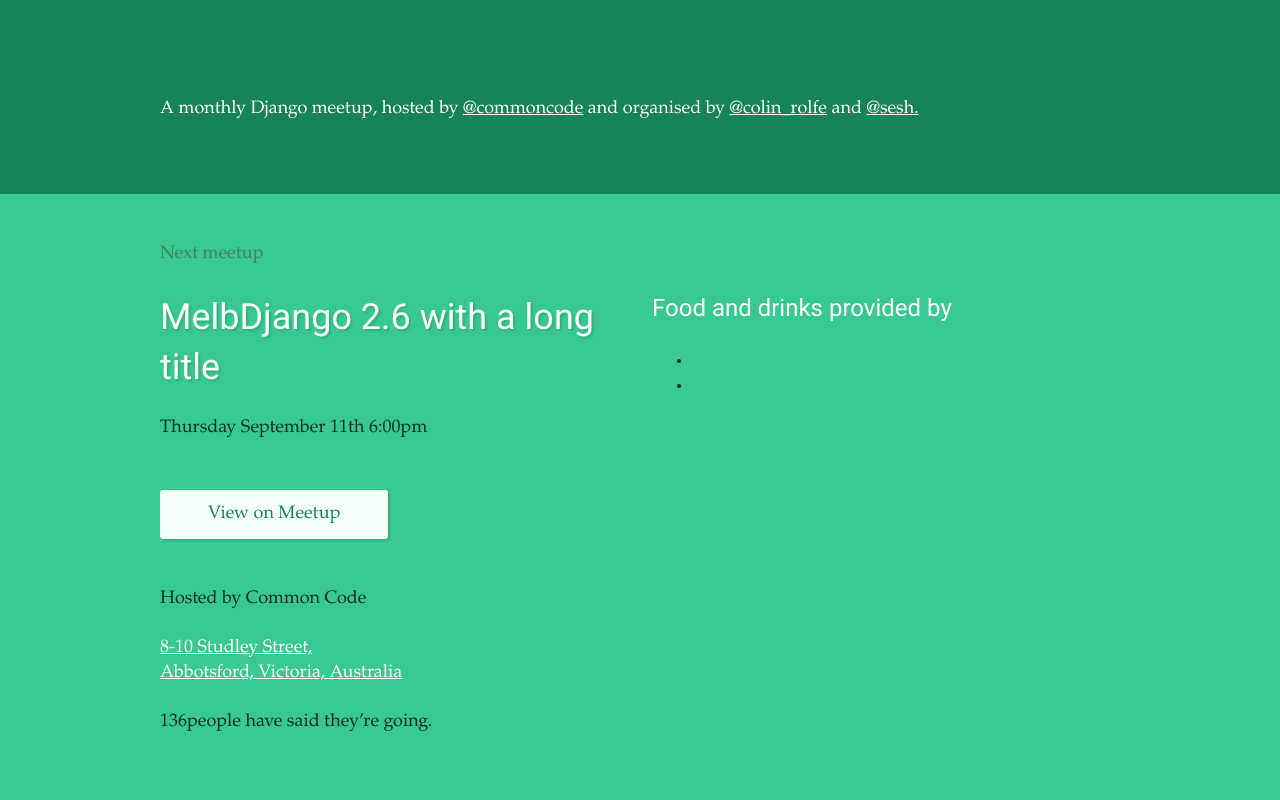
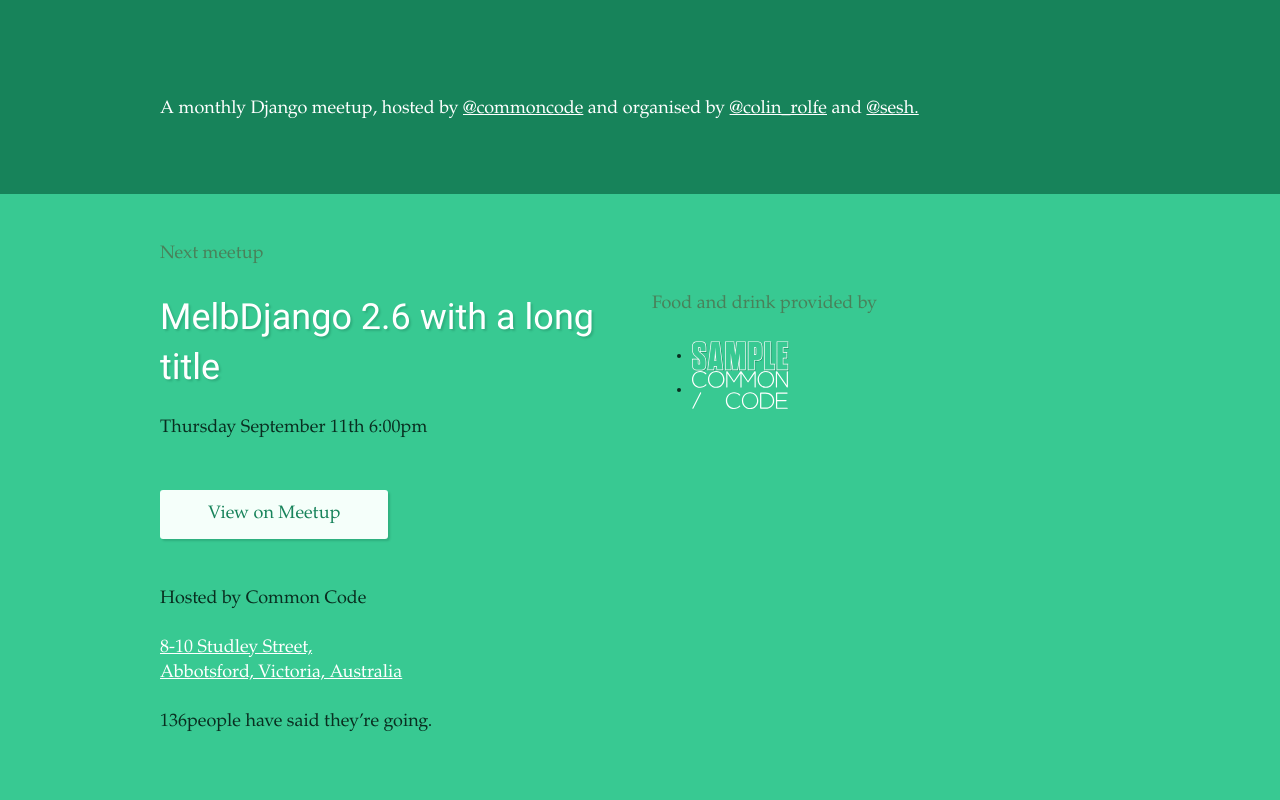
Before and after one commit to MelbDjango/melbdjango.github.io, a website: page index.html in a window 1280 px wide. Shown: the top 800 px of the page. Drawn offline with Linux system fonts and the light colour scheme.

Commit message:
Add logos

```diff
--- a/index.html
+++ b/index.html
@@ -53,14 +53,14 @@
                             <div></div>
                         </article>
 
-                        <article class="Grid-cell">
-                            <h2 class="beta">Food and drinks provided by</h2>
-                            <ul>
+                        <article id="sponsors" class="Grid-cell">
+                            <h2 class="muted">Food and drink provided by</h2>
+                            <ul class="list--inline">
                                 <li>
-                                    <img src="">
+                                    <img src="/assets/sample-logo.svg" class="sponsors__logo" alt="Sample Brewery logo">
                                 </li>
                                 <li>
-                                    <img src="">
+                                    <img src="/assets/commoncode-logo.svg" class="sponsors__logo" alt="Commoncode logo">
                                 </li>
                             </ul>
                         </article>
--- /dev/null
+++ b/styles/_components.sponsors.scss
@@ -0,0 +1,11 @@
+
+.sponsors__heading {
+    margin-top: $base-spacing-unit * 3;
+}
+
+.sponsors__logo {
+    height: 40px;
+    width: auto;
+    margin-right: $base-spacing-unit;
+    margin-bottom: $base-spacing-unit;
+}
--- a/styles/styles.scss
+++ b/styles/styles.scss
@@ -20,6 +20,7 @@
 
 // Components
 @import "components.button";
+@import "components.sponsors";
 @import "components.footer";
 
 // Trumps
```
Also changed, not shown: assets/logos-elements-logo-commoncode.png (deleted), assets/logos-elements-logo-commoncode.svg (deleted), assets/logos-elements-logo-commoncode@2x.png (deleted), assets/logos-elements-logo-commoncode@3x.png (deleted), assets/melbdjango-logo.svg (added), assets/sample-logo.svg (added).
